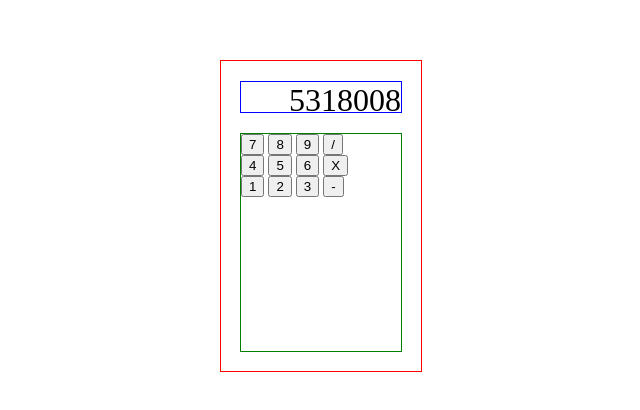
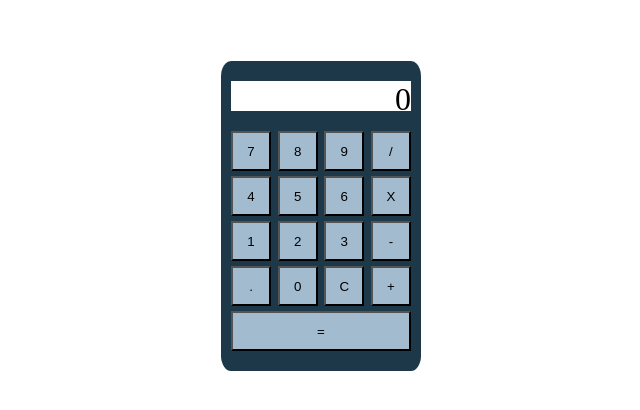
Before and after one commit to gibbonsjoey95/odin-calculator, a plain HTML site: page index.html in a window 1280 px wide. Shown: the part 192-602 px from the top of the page, without its empty margins (327-967 px from the left). Drawn offline with Linux system fonts and the light colour scheme.

Commit message:
finished ui

```diff
--- a/index.html
+++ b/index.html
@@ -8,7 +8,7 @@
 </head>
 <body>
     <div class="container">
-        <div class="display">5318008</div>
+        <div class="display">0</div>
         <div class="button-container">
             <div class="row">
                 <button class="number">7</button>
@@ -28,6 +28,15 @@
                 <button class="number">3</button>
                 <button class="operator">-</button>
             </div>
+            <div class="row">
+                <button class="number">.</button>
+                <button class="number">0</button>
+                <button class="number">C</button>
+                <button class="operator">+</button>
+            </div>
+            <div class="row">
+                <button class="equal">=</button>
+            </div>
         </div>
     </div>
 
--- a/script.js
+++ b/script.js
@@ -1,3 +1,5 @@
+const button = document.querySelectorAll('button')
+
 let firstNumber = 3
 let secondNumber = 5
 let operator = "*"
--- a/styles.css
+++ b/styles.css
@@ -9,15 +9,16 @@ body {
 .container {
     width: 200px;
     height: 310px;
-    border: solid 1px red;
+    background: #1d3849;
+    border-radius: 5%;
 }
 
 .display {
-    width: 80%;
+    width: 90%;
     height: 30px;
     margin: 20px auto;
     font-size: 2rem;
-    border: solid 1px blue;
+    background-color: #fff;
     display: flex;
     flex-direction: column;
     align-items: flex-end;
@@ -25,8 +26,23 @@ body {
 }
 
 .button-container {
-    border: solid 1px green;
-    width: 80%;
+    width: 90%;
     height: 70%;
     margin: 20px auto;
 }
+
+.row {
+    display: flex;
+    justify-content: space-between;
+}
+
+button {
+    height: 40px;
+    width: 40px;
+    margin: 0 0 5px 0;
+    background: #a2bbcf;
+}
+
+.equal {
+    flex: 1;
+}
```
